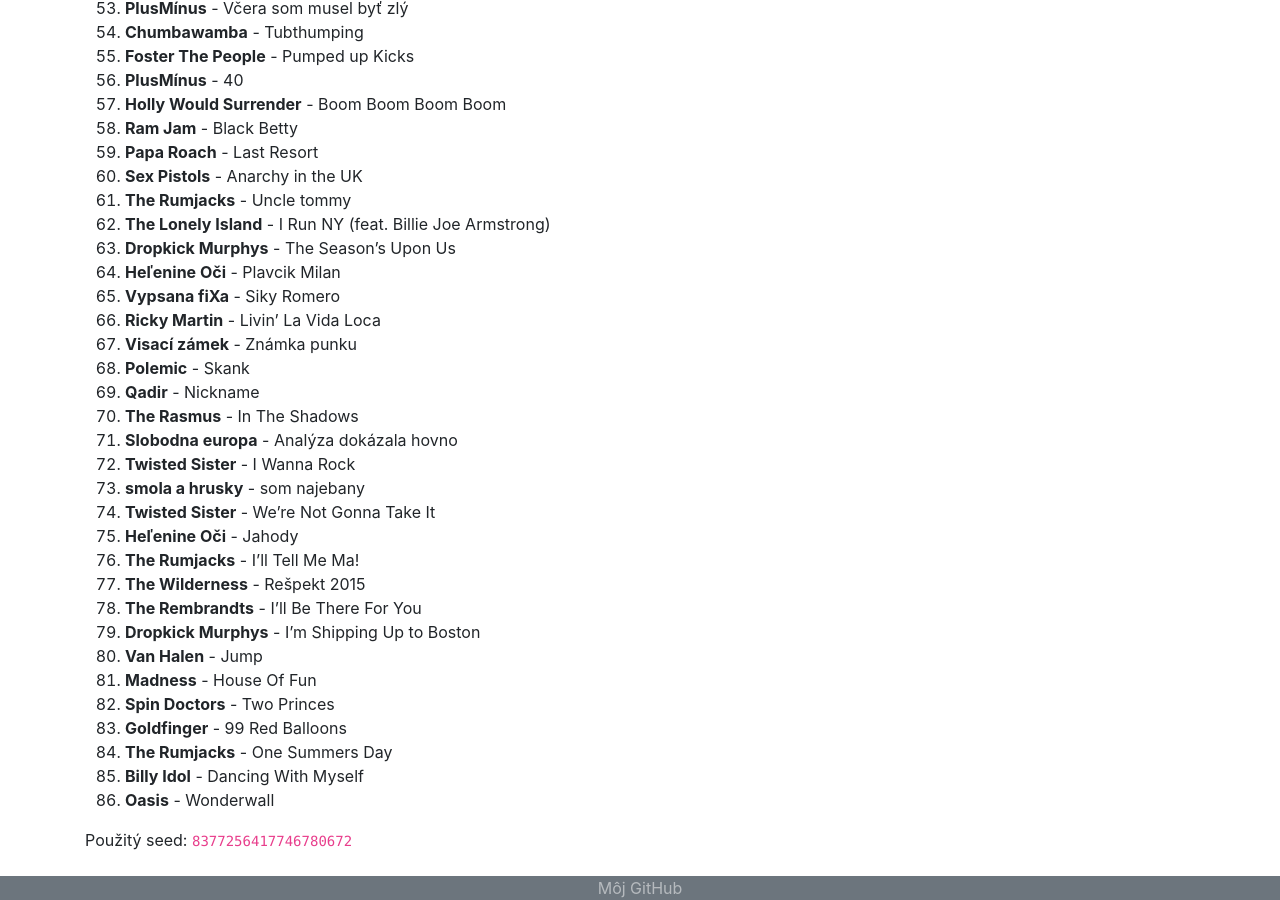
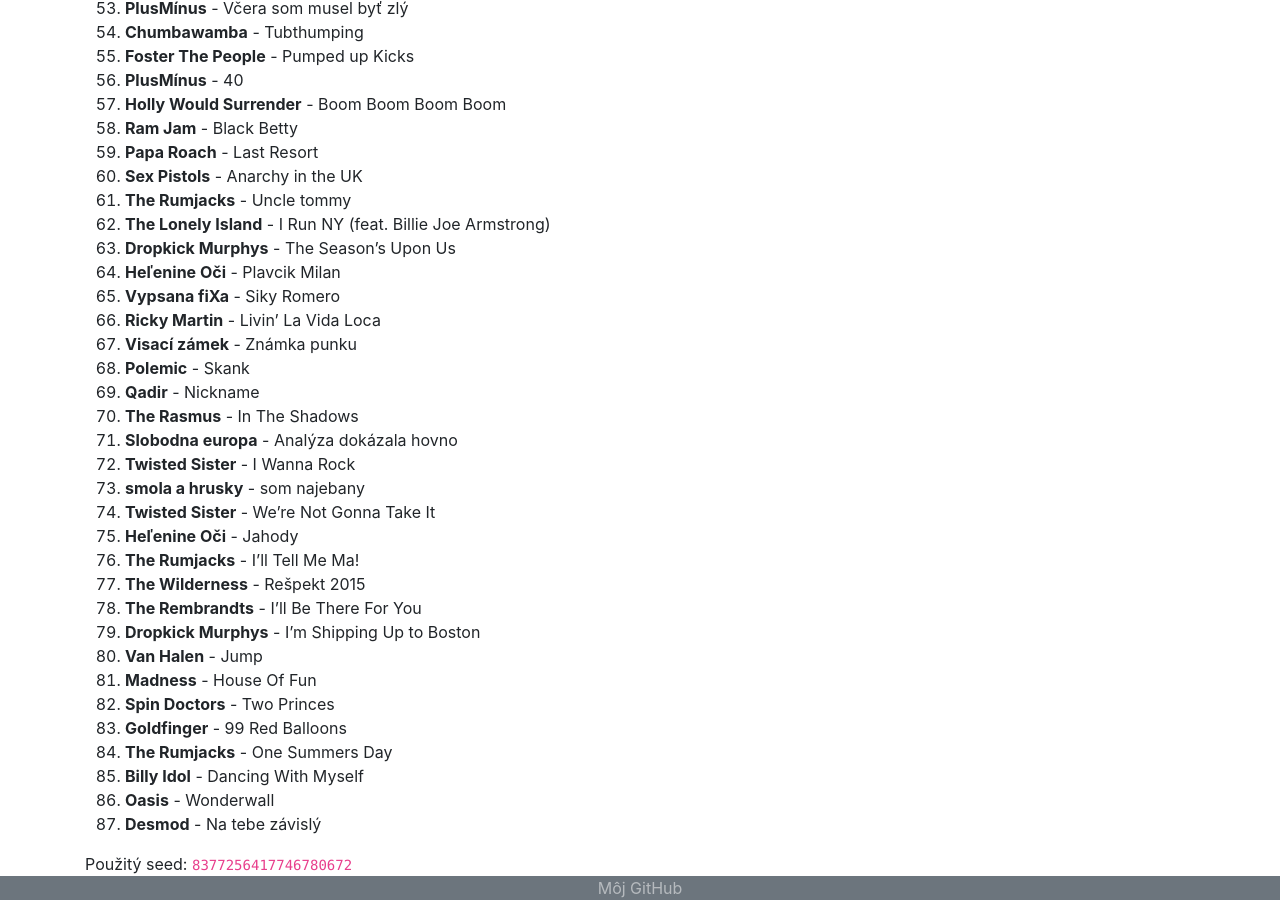
Before and after one commit to MatusPilnan/MatusPilnan.github.io, a Jekyll site: the page built from barjake_redkovky.md, in a window 1280 px wide and 900 px high, scrolled down 1468 px. Built offline with Jekyll 4.4.1, drawn with Linux system fonts in a browser that asks for light colours.

Commit message:
Update barjake_redkovky.md

````diff
--- a/barjake_redkovky.md
+++ b/barjake_redkovky.md
@@ -94,6 +94,7 @@
 84. **The Rumjacks** - One Summers Day
 85. **Billy Idol** - Dancing With Myself
 86. **Oasis** - Wonderwall
+87. **Desmod** - Na tebe závislý
 
 
 Použitý seed: ```8377256417746780672```
````
